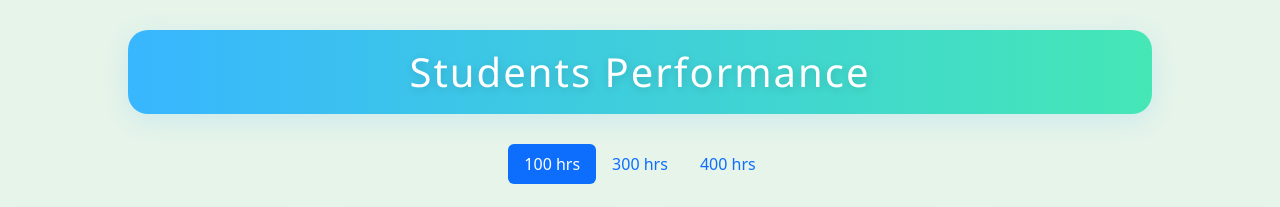
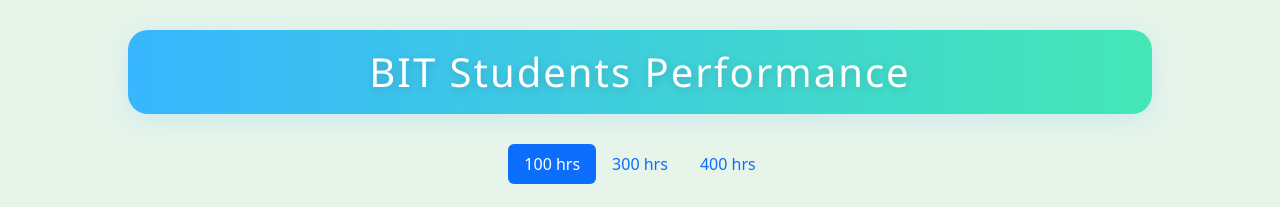
Before and after one commit to n-williamsons/bit-2, a plain HTML site: page index.html in a window 1280 px wide. Shown: the top 207 px of the page. Drawn offline with nearby package versions, Linux system fonts and the light colour scheme.

Commit message:
[UPDATE] index.html

```diff
--- a/index.html
+++ b/index.html
@@ -17,7 +17,7 @@
 <body>
     <noscript>JS is mandatory</noscript>
 
-    <h1>Students Performance</h1>
+    <h1> BIT Students Performance</h1>
 
     <ul class="nav nav-pills mb-3 justify-content-center">
         <li class="nav-item">
```
